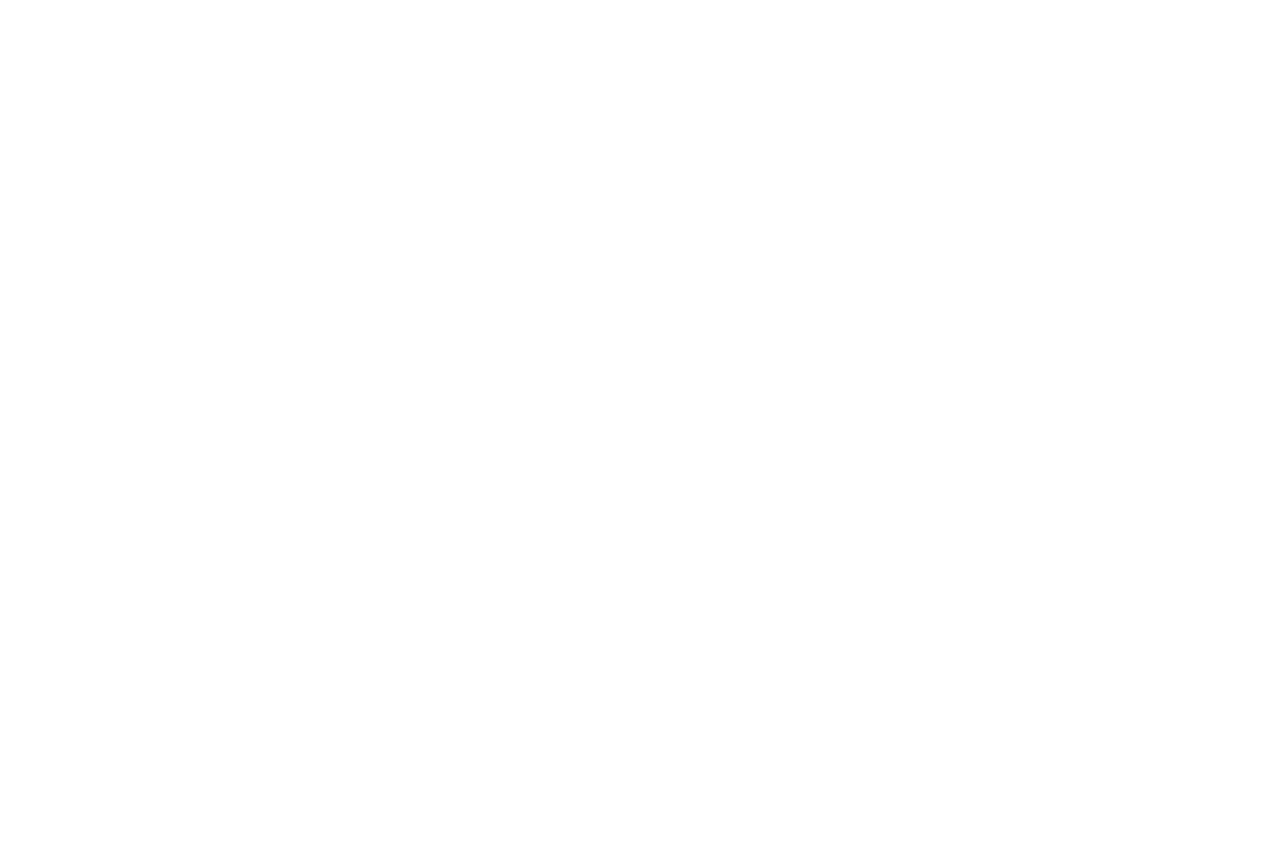
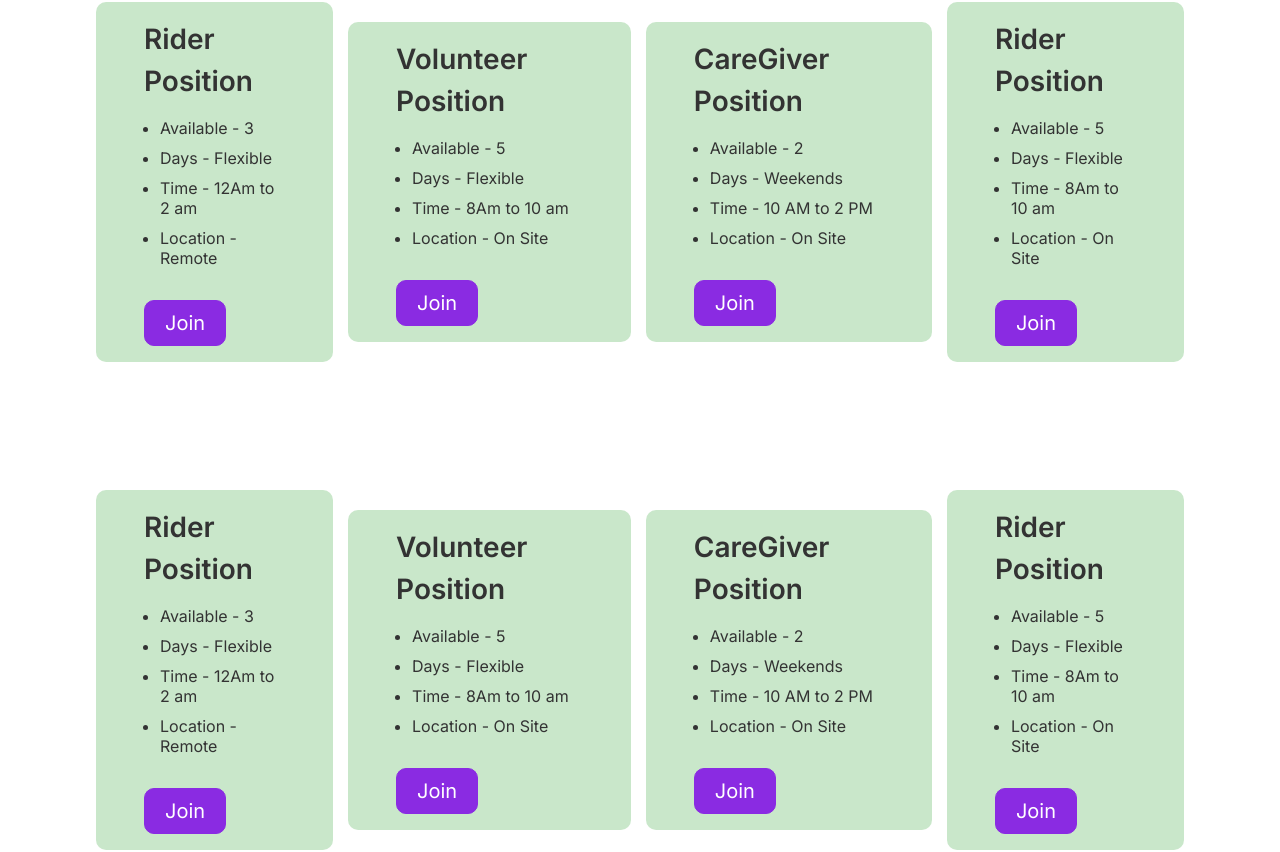
Before and after one commit to Rayy-007/meals-on-wheel-project, a React (Vite) app: page /user/volunteer in a window 1280 px wide. Before the commit this address had no page. Shown: the part 312-1164 px from the top of the page. Before the commit the page ends 800 px from the top, so only its background shows below. Built offline with nearby package versions, Linux system fonts and the light colour scheme.

Commit message:
implemented volunteer page

```diff
--- a/src/App.jsx
+++ b/src/App.jsx
@@ -1,11 +1,15 @@
 import { BrowserRouter, Routes, Route } from "react-router-dom";
 import Layout from "./Layout";
 import {
+  Caregiver,
   Contact,
   FoodSafety,
   Home,
   Login,
+  Meals,
   Register,
+  Rider,
+  Volunteer,
 } from "./components/PagesImport";
 import "./main.css";
 import RegisterPartner from "./components/register/RegisterPartner";
@@ -25,6 +29,14 @@
           <Route path="/registerC" element={<RegisterCareGiver />} />
           {/* Management Pages */}
           <Route path="/safety" element={<FoodSafety />} />
+
+          {/* User Roles */}
+          <Route path="/user">
+            <Route path="volunteer" element={<Volunteer />} />
+            <Route path="caregiver" element={<Caregiver />} />
+            <Route path="rider" element={<Rider />} />
+            <Route path=" meals" element={<Meals />} />
+          </Route>
         </Route>
       </Routes>
     </BrowserRouter>
--- a/src/components/users/volunteer/Volunteer.jsx
+++ b/src/components/users/volunteer/Volunteer.jsx
@@ -1,5 +1,96 @@
+import "./volunteer.css";
+
 const Volunteer = () => {
-  return <div>Volunteer</div>;
+  return (
+    <div className="container">
+      <h2>Available Position for volunteers</h2>
+      <p>Positions</p>
+      <div className="position-con flex">
+        <div className="card position">
+          <h3>Rider Position</h3>
+          <ul>
+            <li>Available - 3</li>
+            <li>Days - Flexible</li>
+            <li>Time - 12Am to 2 am</li>
+            <li>Location - Remote</li>
+          </ul>
+          <button className="btn secondary">Join</button>
+        </div>
+        <div className="card position">
+          <h3>Volunteer Position</h3>
+          <ul>
+            <li>Available - 5</li>
+            <li>Days - Flexible</li>
+            <li>Time - 8Am to 10 am</li>
+            <li>Location - On Site</li>
+          </ul>
+          <button className="btn secondary">Join</button>
+        </div>
+        <div className="card position">
+          <h3>CareGiver Position</h3>
+          <ul>
+            <li>Available - 2</li>
+            <li>Days - Weekends</li>
+            <li>Time - 10 AM to 2 PM</li>
+            <li>Location - On Site</li>
+          </ul>
+          <button className="btn secondary">Join</button>
+        </div>
+        <div className="card  position">
+          <h3>Rider Position</h3>
+          <ul>
+            <li>Available - 5</li>
+            <li>Days - Flexible</li>
+            <li>Time - 8Am to 10 am</li>
+            <li>Location - On Site</li>
+          </ul>
+          <button className="btn secondary">Join</button>
+        </div>
+      </div>
+      <div className="position-con flex">
+        <div className="card position">
+          <h3>Rider Position</h3>
+          <ul>
+            <li>Available - 3</li>
+            <li>Days - Flexible</li>
+            <li>Time - 12Am to 2 am</li>
+            <li>Location - Remote</li>
+          </ul>
+          <button className="btn secondary">Join</button>
+        </div>
+        <div className="card position">
+          <h3>Volunteer Position</h3>
+          <ul>
+            <li>Available - 5</li>
+            <li>Days - Flexible</li>
+            <li>Time - 8Am to 10 am</li>
+            <li>Location - On Site</li>
+          </ul>
+          <button className="btn secondary">Join</button>
+        </div>
+        <div className="card position">
+          <h3>CareGiver Position</h3>
+          <ul>
+            <li>Available - 2</li>
+            <li>Days - Weekends</li>
+            <li>Time - 10 AM to 2 PM</li>
+            <li>Location - On Site</li>
+          </ul>
+          <button className="btn secondary">Join</button>
+        </div>
+        <div className="card  position">
+          <h3>Rider Position</h3>
+          <ul>
+            <li>Available - 5</li>
+            <li>Days - Flexible</li>
+            <li>Time - 8Am to 10 am</li>
+            <li>Location - On Site</li>
+          </ul>
+          <button className="btn secondary">Join</button>
+        </div>
+      </div>
+    </div>
+  );
 };
 
 export default Volunteer;
--- /dev/null
+++ b/src/components/users/volunteer/volunteer.css
@@ -0,0 +1,25 @@
+.position-con {
+  padding: 4rem 0;
+  gap: 2rem;
+}
+.position {
+  background-color: rgba(76, 175, 80, 30%);
+  border-radius: 10px;
+  padding: 1rem 3rem;
+  display: flex;
+  flex-direction: column;
+  gap: 1rem;
+  align-items: self-start;
+}
+
+.position ul {
+  padding-left: 1rem;
+  display: flex;
+  flex-direction: column;
+  gap: 10px;
+  margin-bottom: 1rem;
+}
+
+.position ul li {
+  list-style: disc;
+}
```
